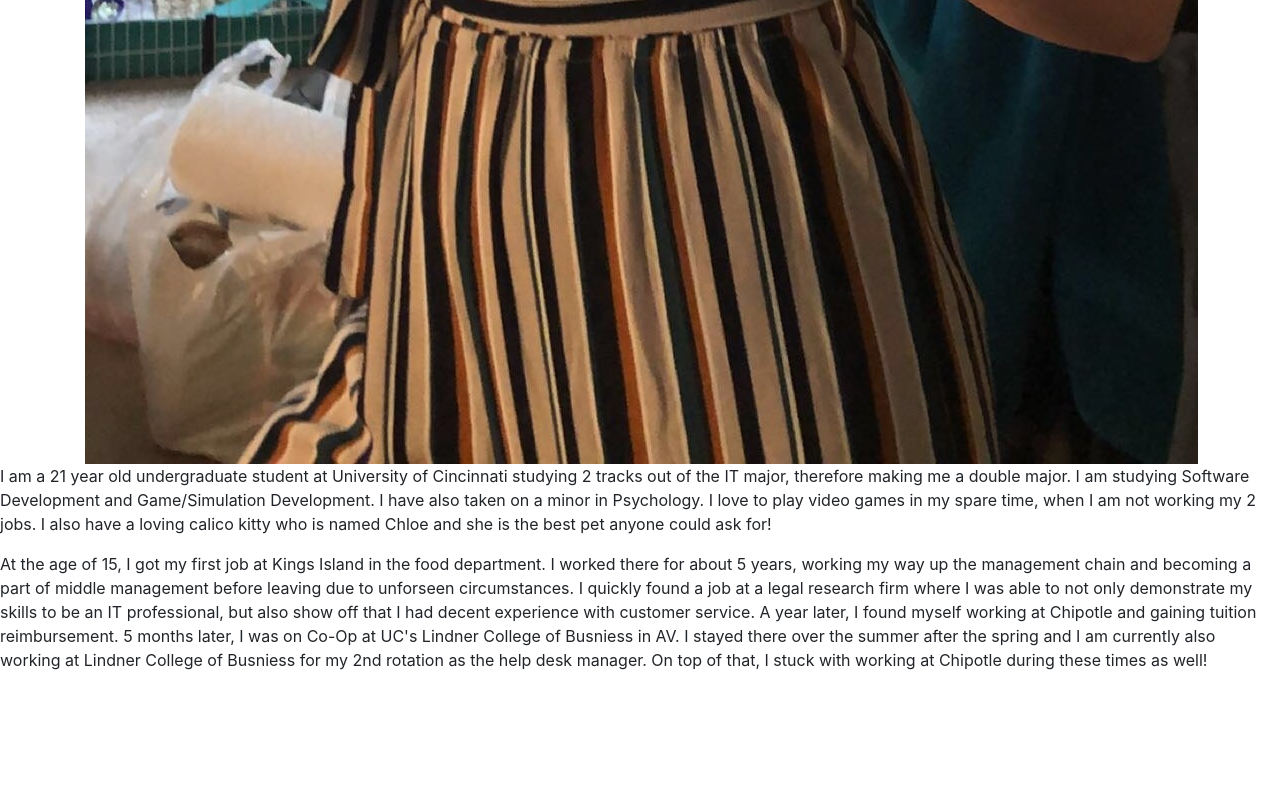
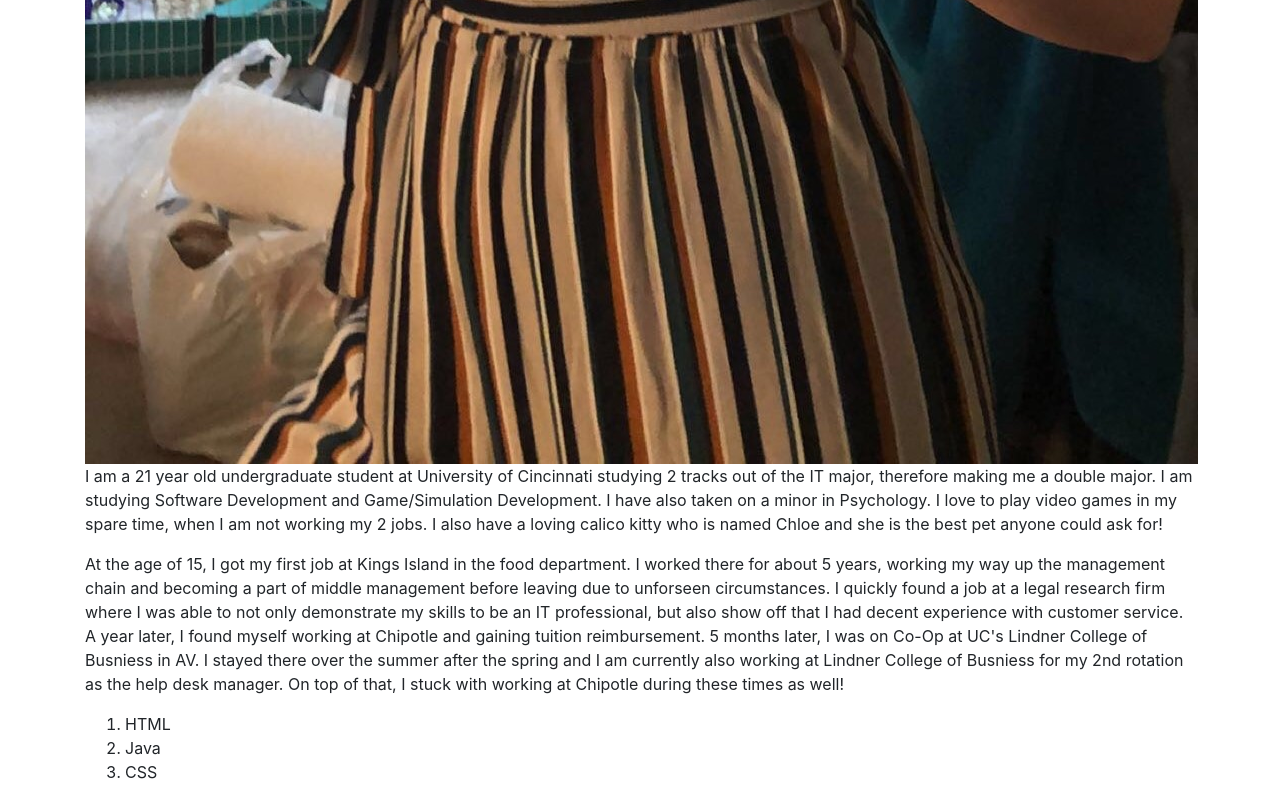
Before and after one commit to it3049c-fall22-henderson/online-portfolio-FallenFoxes, a website: page index.html in a window 1280 px wide. Shown: the part 1251-2051 px from the top of the page. Before the commit the page ends 1939 px from the top, so only its background shows below. Drawn offline with nearby package versions, Linux system fonts and the light colour scheme.

Commit message:
fixed my div sections and added programming languages in list format

```diff
--- a/index.html
+++ b/index.html
@@ -21,16 +21,15 @@
 
     <!-- WORK FROM INSIDE THIS CONTAINER-->
     <img src="resources/images/myphoto.jpg" />
-  </div>
 
-  <div class="personalBackground">
+  <div id="personalBackground">
 <p>I am a 21 year old undergraduate student at University of Cincinnati studying 2 tracks out of the IT major, therefore making me a double major. I am studying Software Development
   and Game/Simulation Development. I have also taken on a minor in Psychology. I love to play video games in my spare time, when I am not working my 2 jobs. I also have a loving calico
   kitty who is named Chloe and she is the best pet anyone could ask for!
 </p>
   </div>
 
-  <div class="Work Development Experience">
+  <div id="Work Development Experience">
 <p>At the age of 15, I got my first job at Kings Island in the food department. I worked there for about 5 years, working my way up the management chain and becoming a part of middle
   management before leaving due to unforseen circumstances. I quickly found a job at a legal research firm where I was able to not only demonstrate my skills to be an IT professional,
   but also show off that I had decent experience with customer service. A year later, I found myself working at Chipotle and gaining tuition reimbursement. 5 months later, I was on Co-Op
@@ -39,6 +38,16 @@
 </p>
   </div>
 
+<div id="programmingLanguages">
+  <ol>
+    <li>HTML</li>
+    <li>Java</li>
+    <li>CSS</li>
+  </ol>
+</div>
+
+
+</div>
   <!-- INCLUDE SCRIPTS FILE HERE -->
   <script src="resources/scripts/index.js"></script>
   <!-- Bootstrap Scripts-->
```
